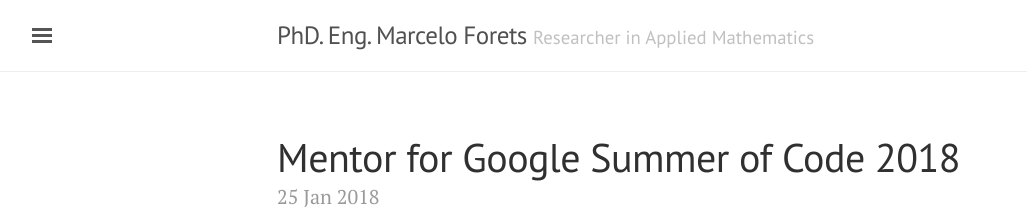
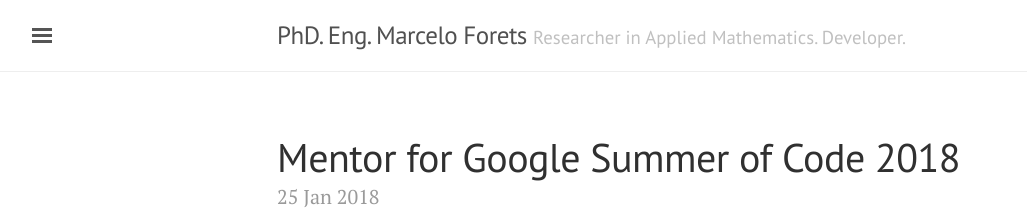
Before and after one commit to mforets/mforets.github.io, a Jekyll site: the page built from index.html, in a window 1280 px wide. Shown: the top 220 px of the page, without its empty margins (3-1030 px from the left). Built offline with Jekyll 4.4.1, drawn with Linux system fonts in a browser that asks for light colours; nearby versions of some CDN libraries; the list of posts is cut into pages by our own code; some of the changed lines change nothing that is shown.

Commit message:
update yml

```diff
--- a/_config.yml
+++ b/_config.yml
@@ -1,7 +1,7 @@
 # Site Info
 title:               PhD. Eng. Marcelo Forets
-tagline:             'Researcher in Applied Mathematics'
-description:         'Post-doc researcher at VERIMAG group from Univ. Grenoble Alpes, France.'
+tagline:             'Researcher in Applied Mathematics. Developer.'
+description:         'Professor at UTEC, Uruguay, and former post-doc researcher at VERIMAG group from Univ. Grenoble Alpes, France.'
 baseurl: "" # the subpath of your site, e.g. /blog
 url: "http://marcelo-forets.fr/" # the base hostname & protocol for your site, e.g. http://example.com
 
```
Also changed, not shown: README.md.
